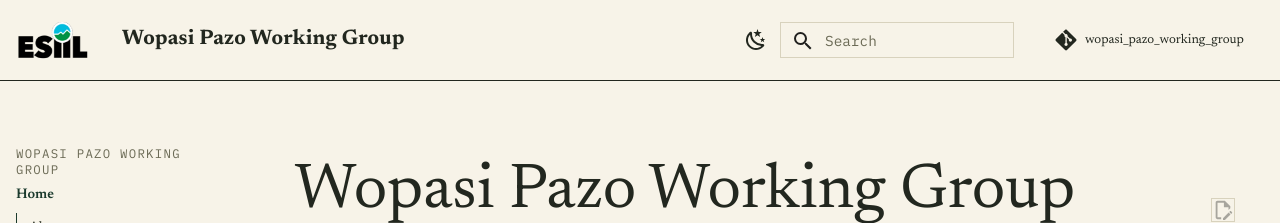
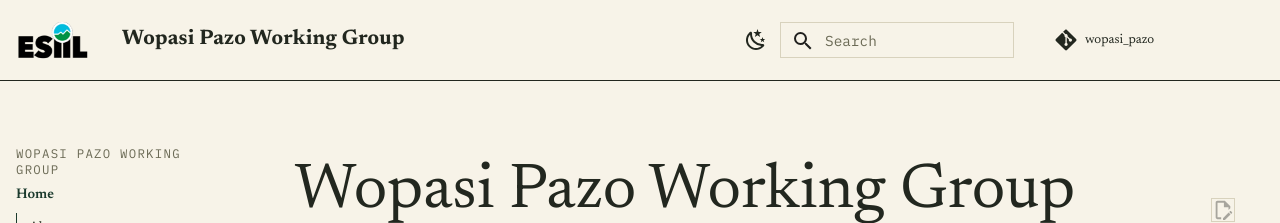
Before and after one commit to CU-ESIIL/wopasi_pazo, an MkDocs documentation site: the page built from docs/index.md, in a window 1280 px wide. Shown: the top 223 px of the page. Built offline with MkDocs 1.6.1 and Material for MkDocs 9.7.7, drawn with Linux system fonts in a browser that asks for light colours; comment, search, counter and statistics services are not loaded.

Commit message:
fix: point repo links at the actual repository
repo_url referenced wopasi_pazo_working_group, so page edit icons
opened the wrong repository.

```diff
--- a/mkdocs.yml
+++ b/mkdocs.yml
@@ -4,8 +4,8 @@ site_author: Mason Grimshaw
 site_url: https://cu-esiil.github.io/wopasi_pazo
 
 # Repository
-repo_name: wopasi_pazo_working_group
-repo_url: https://github.com/CU-ESIIL/wopasi_pazo_working_group
+repo_name: wopasi_pazo
+repo_url: https://github.com/CU-ESIIL/wopasi_pazo
 # The edit URI points MkDocs Material at the docs/ source so page edit links open in GitHub edit mode.
 edit_uri: edit/main/docs/
 # Copyright
```
